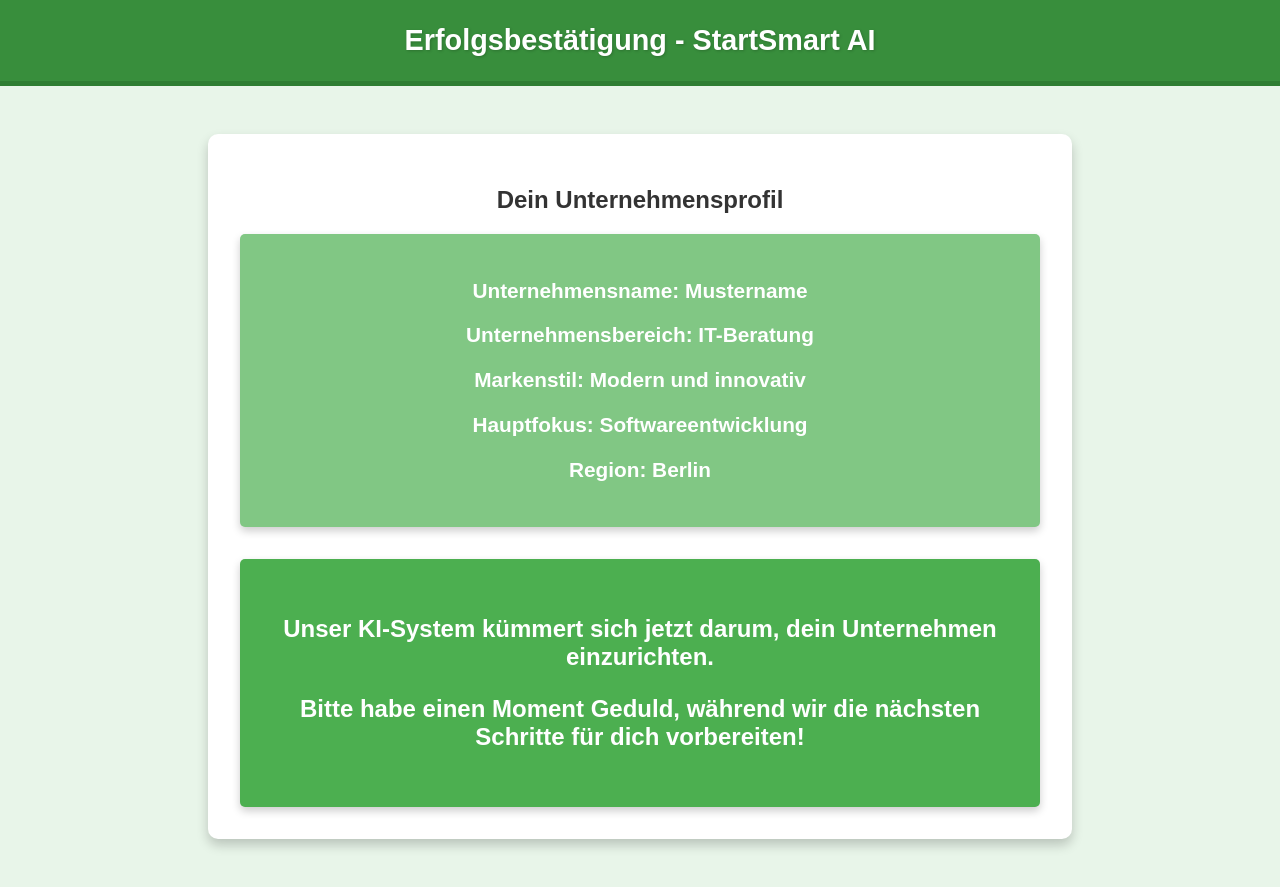
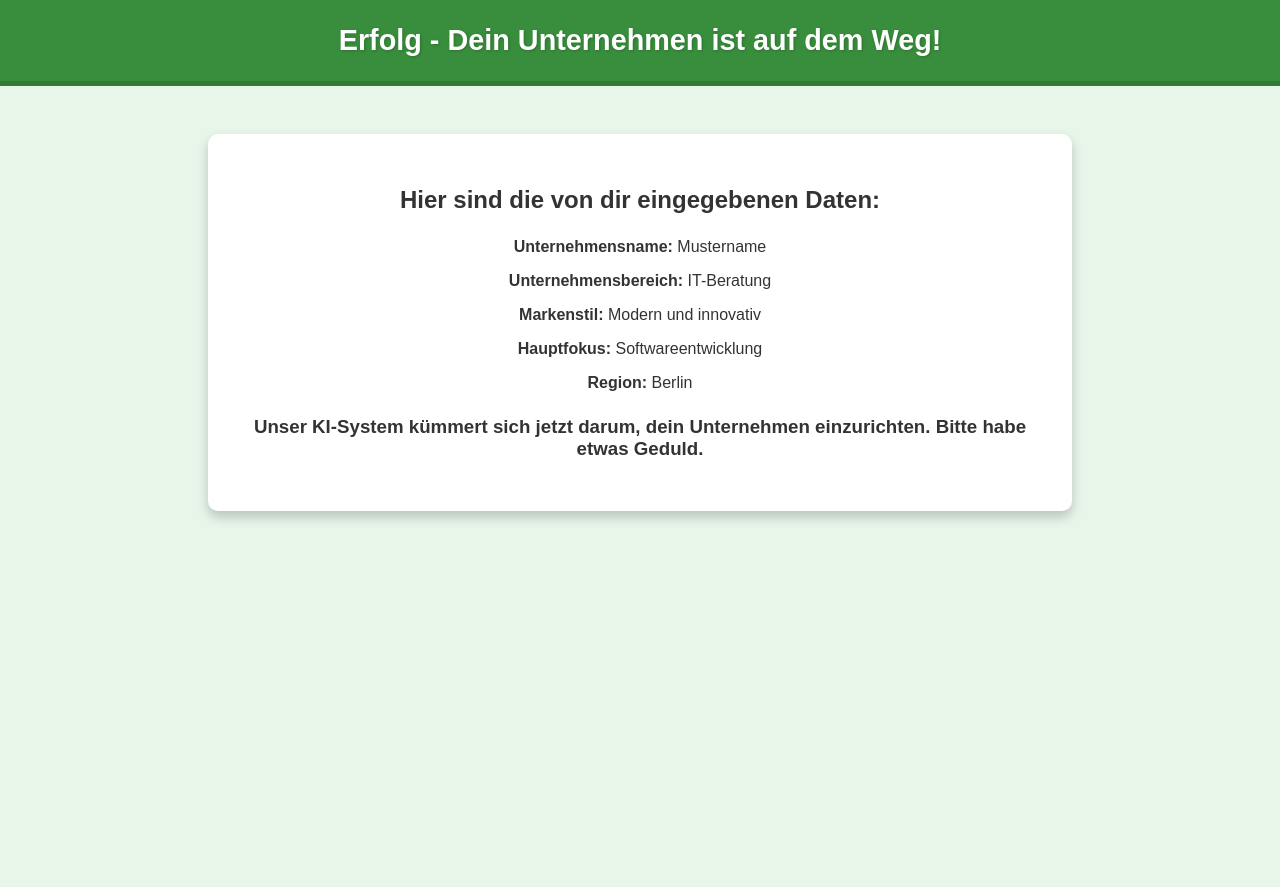
Before and after one commit to TheRobCraftYT/StartSmartAI, a plain HTML site: page success.html in a window 1280 px wide. After the commit the page ends 800 px from the top, so only its background shows below. Drawn offline with Linux system fonts and the light colour scheme.

Commit message:
Update success.html

```diff
--- a/success.html
+++ b/success.html
@@ -31,50 +31,27 @@
             border-radius: 10px;
             text-align: center;
         }
-        .question {
+        .info {
             margin: 1.5rem 0;
-        }
-        .result {
-            padding: 1.5rem;
-            background-color: #81C784;
-            color: white;
-            font-size: 1.3rem;
-            font-weight: bold;
-            border-radius: 5px;
-            box-shadow: 0 4px 8px rgba(0, 0, 0, 0.2);
-        }
-        .message {
-            background-color: #4CAF50;
-            color: white;
-            font-size: 1.5rem;
-            font-weight: bold;
-            padding: 2rem;
-            border-radius: 5px;
-            margin-top: 2rem;
-            box-shadow: 0 4px 8px rgba(0, 0, 0, 0.2);
         }
     </style>
 </head>
 <body>
 
 <header>
-    Erfolgsbestätigung - StartSmart AI
+    Erfolg - Dein Unternehmen ist auf dem Weg!
 </header>
 
 <div class="container">
-    <h2>Dein Unternehmensprofil</h2>
-    <div class="result">
+    <h2>Hier sind die von dir eingegebenen Daten:</h2>
+    <div class="info">
         <p><strong>Unternehmensname:</strong> Mustername</p>
         <p><strong>Unternehmensbereich:</strong> IT-Beratung</p>
         <p><strong>Markenstil:</strong> Modern und innovativ</p>
         <p><strong>Hauptfokus:</strong> Softwareentwicklung</p>
         <p><strong>Region:</strong> Berlin</p>
     </div>
-
-    <div class="message">
-        <p>Unser KI-System kümmert sich jetzt darum, dein Unternehmen einzurichten.</p>
-        <p>Bitte habe einen Moment Geduld, während wir die nächsten Schritte für dich vorbereiten!</p>
-    </div>
+    <h3>Unser KI-System kümmert sich jetzt darum, dein Unternehmen einzurichten. Bitte habe etwas Geduld.</h3>
 </div>
 
 </body>
```
